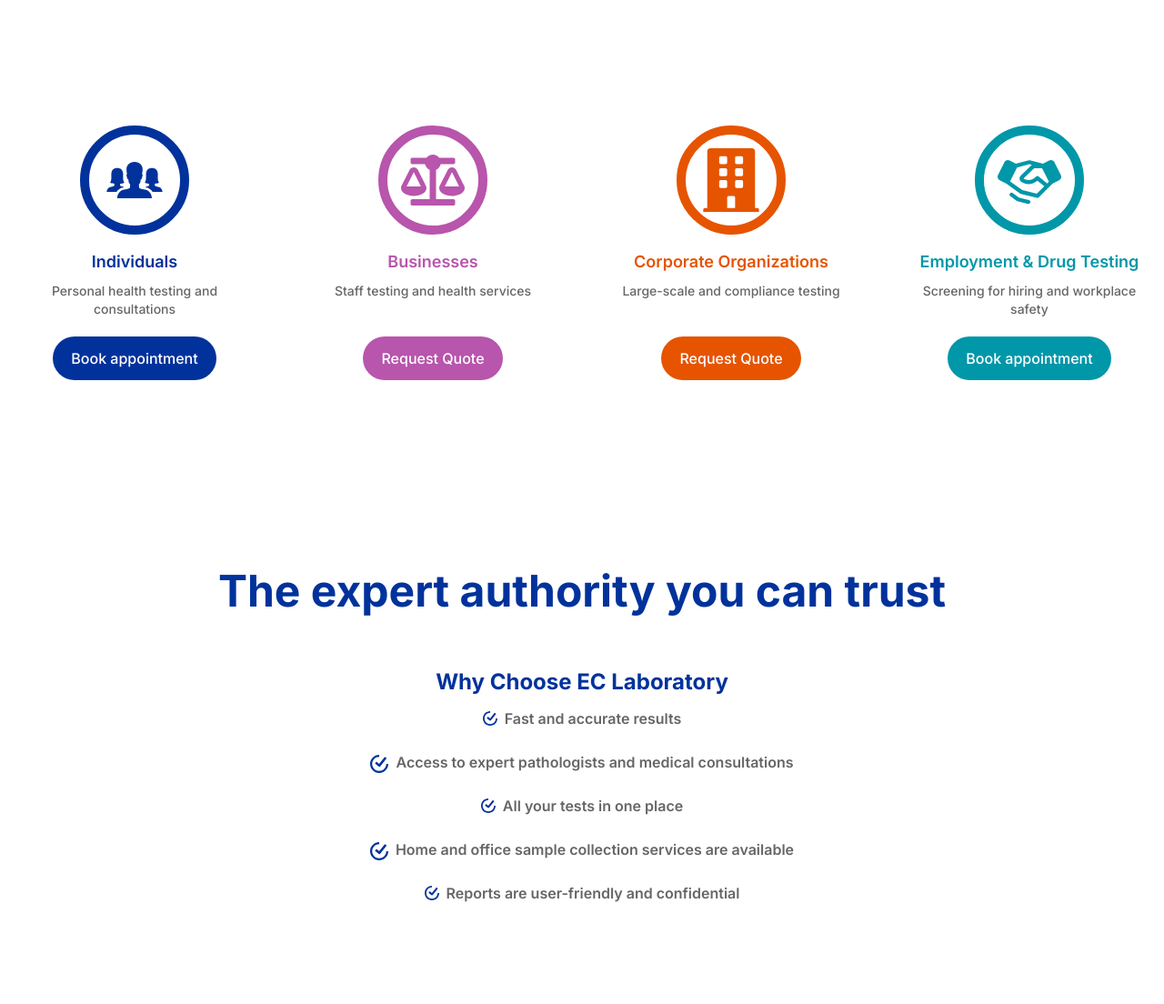
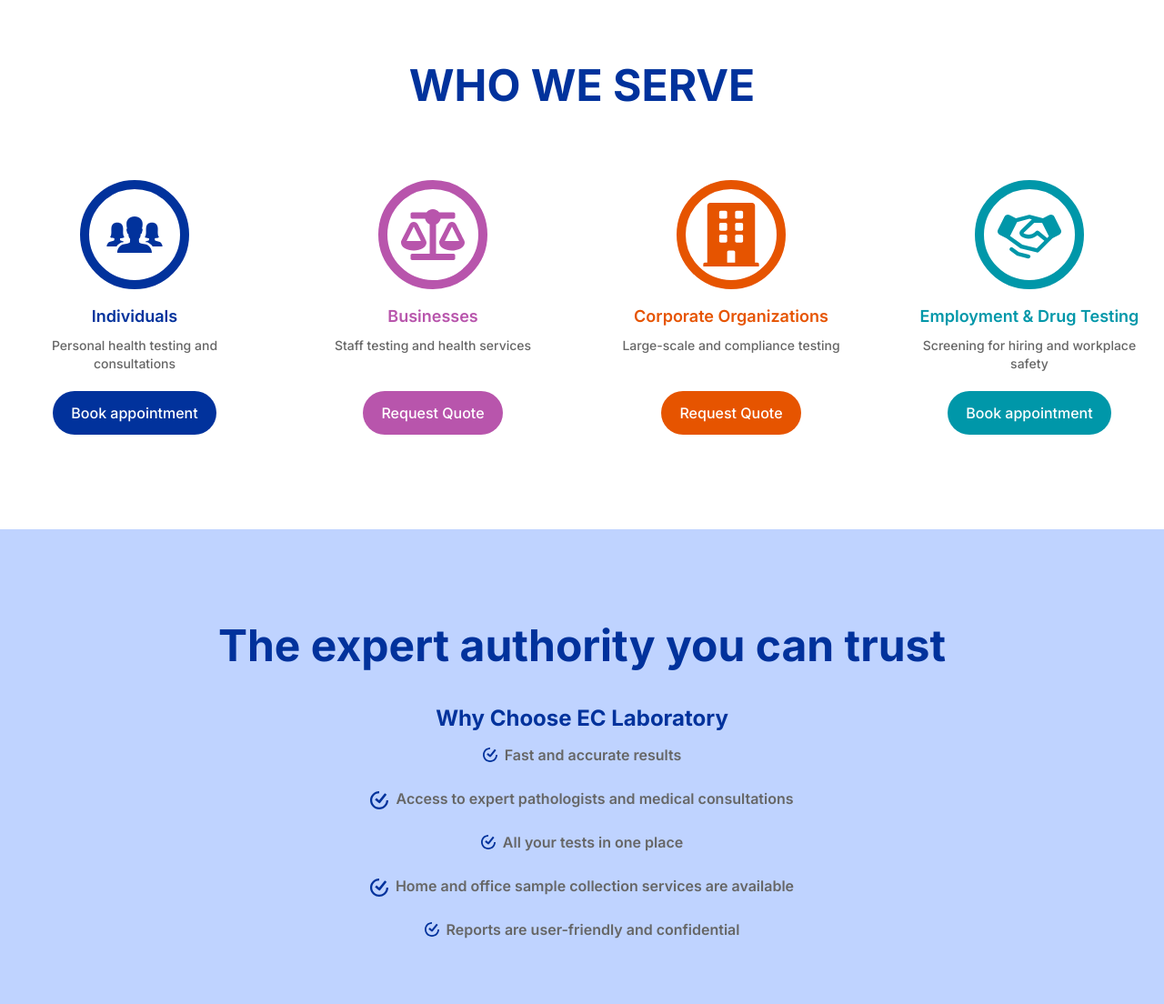
Before and after one commit to damzymichael/eclabs, a React (Vite) app: page / in a window 1280 px wide. Shown: the part 545-1649 px from the top of the page at 91% size. Built offline with nearby package versions, Linux system fonts and the light colour scheme.

Commit message:
section color change

```diff
--- a/src/pages/Home.tsx
+++ b/src/pages/Home.tsx
@@ -57,8 +57,11 @@
       <HeroCarousel />
 
       {/* Different types of services with icons  */}
-      <section>
-        <div className="max-w-7xl mx-auto grid gap-16 grid-cols-1 sm:grid-cols-2 lg:grid-cols-4 justify-center px-4 pt-35 pb-26">
+      <section className="pt-18 ">
+        <h3 className="text-center text-[#01329C] text-4xl md:text-5xl font-bold pb-20">
+          WHO WE SERVE
+        </h3>
+        <div className="max-w-7xl mx-auto grid gap-16 grid-cols-1 sm:grid-cols-2 lg:grid-cols-4 justify-center px-4 pb-26">
           <div className="flex flex-col items-center">
             <div className="border-10 border-[#01329C] rounded-full size-30 grid place-items-center mb-4">
               <IoIosPeople color="#01329C" size={70} />
@@ -123,11 +126,11 @@
       </section>
 
       {/* The expert authority you can trust  */}
-      <section className="py-26">
+      <section className="py-26 bg-[#BFD3FF]">
         <h3 className="text-center text-[#01329C] text-4xl md:text-5xl font-bold">
           The expert authority you can trust
         </h3>
-        <div className="max-w-7xl mx-auto flex flex-col md:flex-row gap-10 md:gap-5 items-start px-4 py-7 md:py-15">
+        <div className="max-w-7xl mx-auto flex flex-col md:flex-row gap-10 md:gap-5 items-start px-4 pt-7 md:pt-10">
           <article className="w-full md:w-1/2 mx-auto md:text-center">
             <header className="mb-3">
               <h3 className="text-[#01329C] font-bold text-2xl">Why Choose EC Laboratory</h3>
@@ -158,8 +161,8 @@
         </div>
       </section>
 
-      {/* What we offer  */}
-      <section>
+      {/* Our Services  */}
+      <section className="py-20">
         <h3 className="text-center text-[#01329C] text-4xl md:text-5xl font-bold">Our Services</h3>
         <div className="max-w-7xl mx-auto px-4 py-7 md:py-10">
           <div className="">
```
